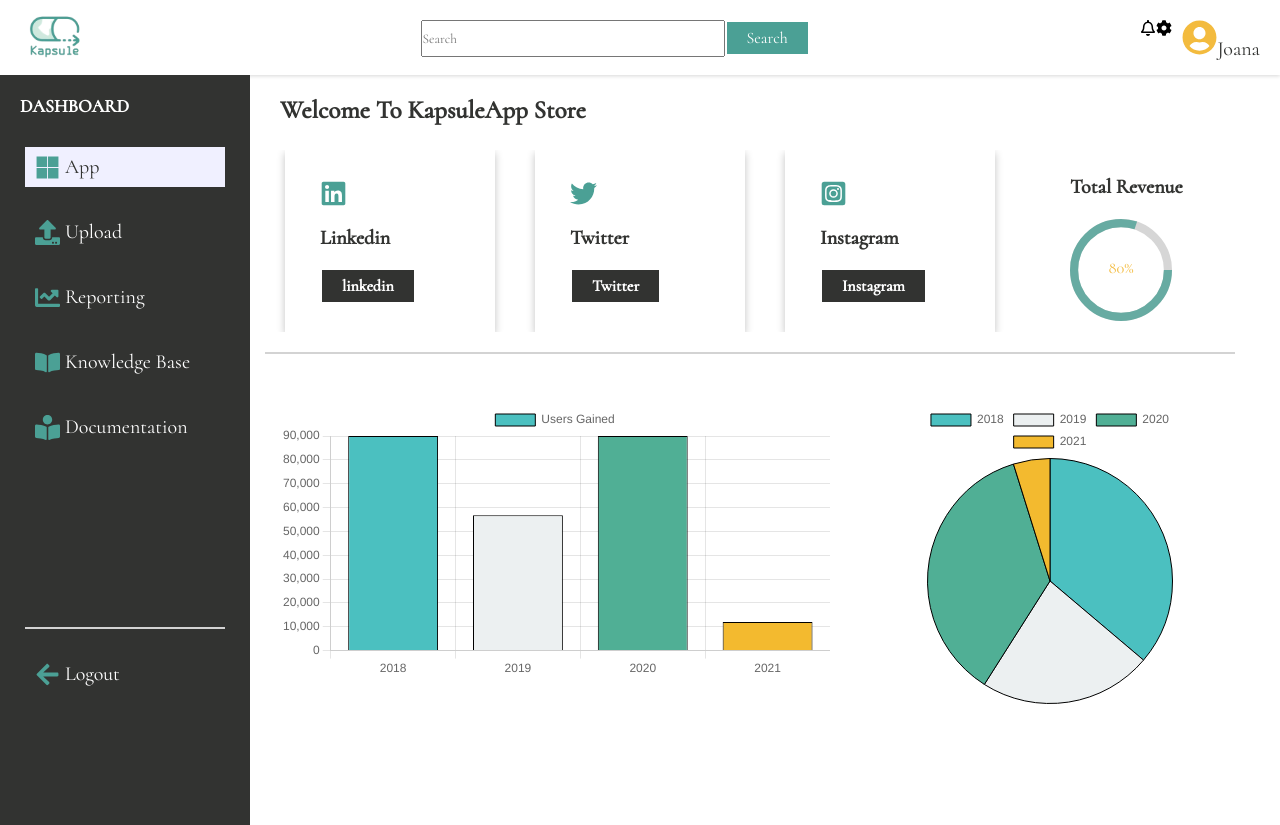
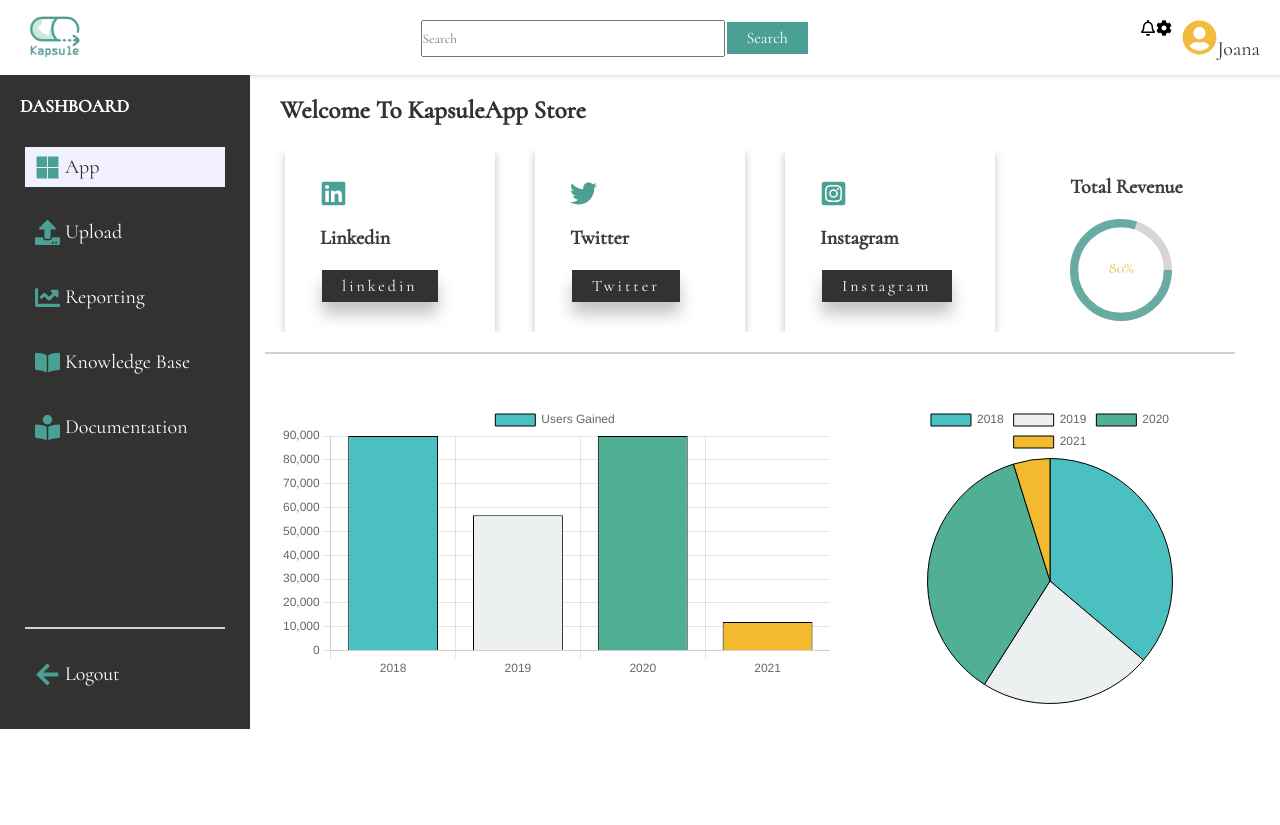
Before and after one commit to Mundurujoana/react-dashboard-kapsule, a React (Create React App) app: page / in a window 1280 px wide. After the commit the page ends 800 px from the top, so only its background shows below. Built offline with nearby package versions, Linux system fonts and the light colour scheme.

Commit message:
styling to the buttons

```diff
--- a/package.json
+++ b/package.json
@@ -3,6 +3,7 @@
   "version": "0.1.0",
   "private": true,
   "dependencies": {
+    "@animxyz/react": "^0.6.7",
     "@testing-library/jest-dom": "^5.16.5",
     "@testing-library/react": "^13.4.0",
     "@testing-library/user-event": "^13.5.0",
--- a/src/App.js
+++ b/src/App.js
@@ -4,8 +4,10 @@ import Home from './components/Home/Home'
 import './App.css'
 
 
+
 function App() {
   return (
+
     <div className="App">
      < Navbar/>
      <div className="container">
@@ -13,7 +15,7 @@ function App() {
    <Home/>
     </div>
     </div>
-  );
+  )
 }
 
 export default App;
--- a/src/components/Home/Home.jsx
+++ b/src/components/Home/Home.jsx
@@ -28,6 +28,7 @@ const Home = () => {
 
   return (
     <div>
+
 <Widget/>
 
 <div className='chart-container'>
--- a/src/components/Sidenav/Sidenav.css
+++ b/src/components/Sidenav/Sidenav.css
@@ -1,6 +1,5 @@
 .sidebar {
   width: 250px;
-  height: calc(100vh - 50px);
   background-color: #323331;
   position: sticky;
   top: 50px;
--- a/src/components/Widget/Widget.css
+++ b/src/components/Widget/Widget.css
@@ -44,7 +44,7 @@
 
   .widgetSub{
       font-size: 20px;
-      color: #323331;
+      color: #3c3e3a;
       margin-left: 5px;
       font-weight: bold;
       margin-top: 5px;
@@ -65,14 +65,21 @@
       text-align: center;
       text-decoration: none;
       display: inline-block;
-      font-weight: bold;
+      font-weight: 400;
       font-size: 16px;
      margin-top: 20px;
       cursor: pointer;
       background-color:#323331;
       margin-left: 7px;
+      letter-spacing: 3px;
+      box-shadow: 0 12px 16px 0 rgba(0,0,0,0.24);
+
+
     }
-
+.button:hover{
+  color: #F3BB3E;
+background-color: #ffffff;
+}
    .progress{
     width: 170px;
     margin-left: 50px;
```
Also changed, not shown: src/components/Widget/Widget.jsx (+1 -13 lines), 1 other file (tests, documents, lock files or other folders).
